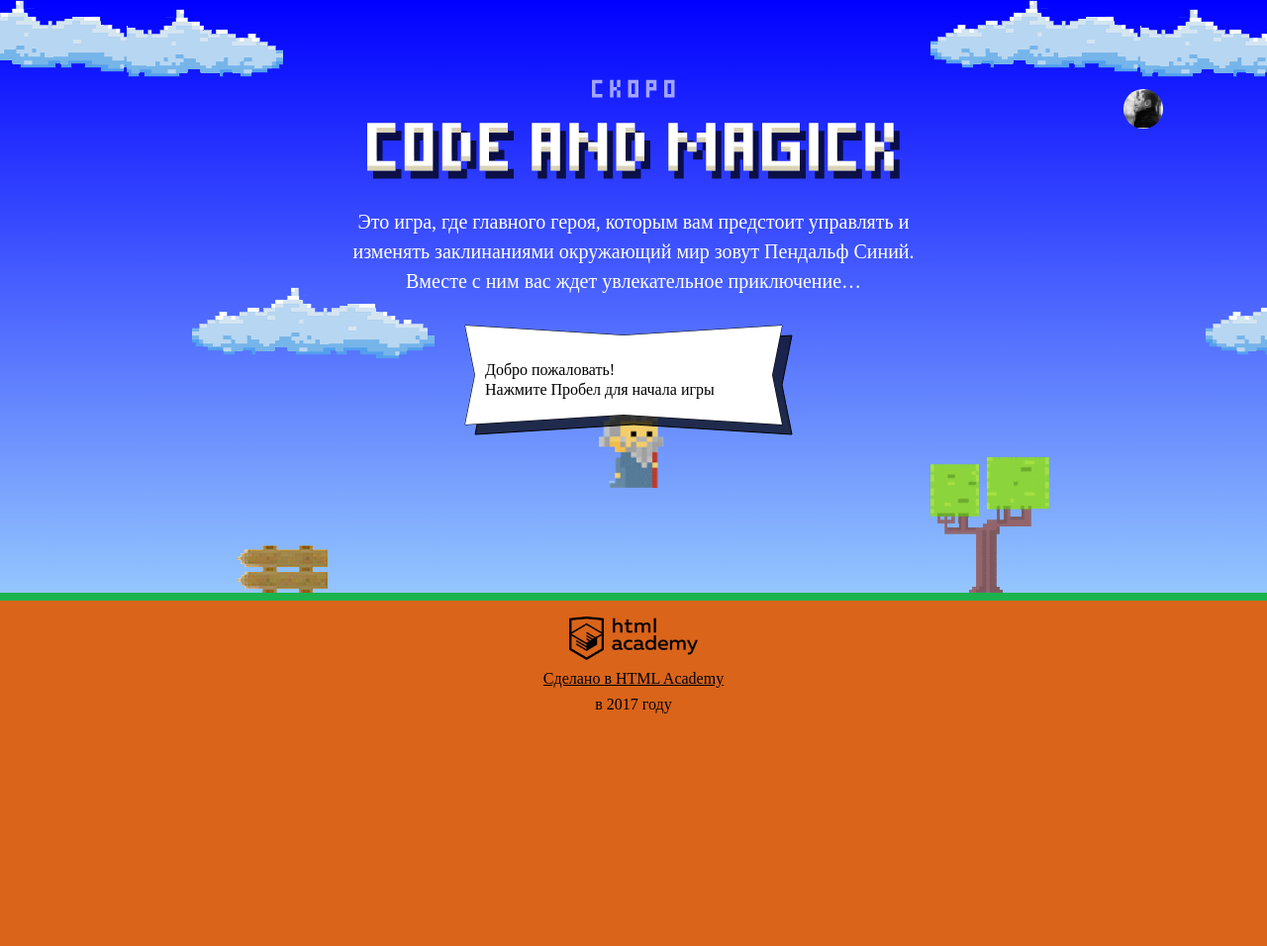
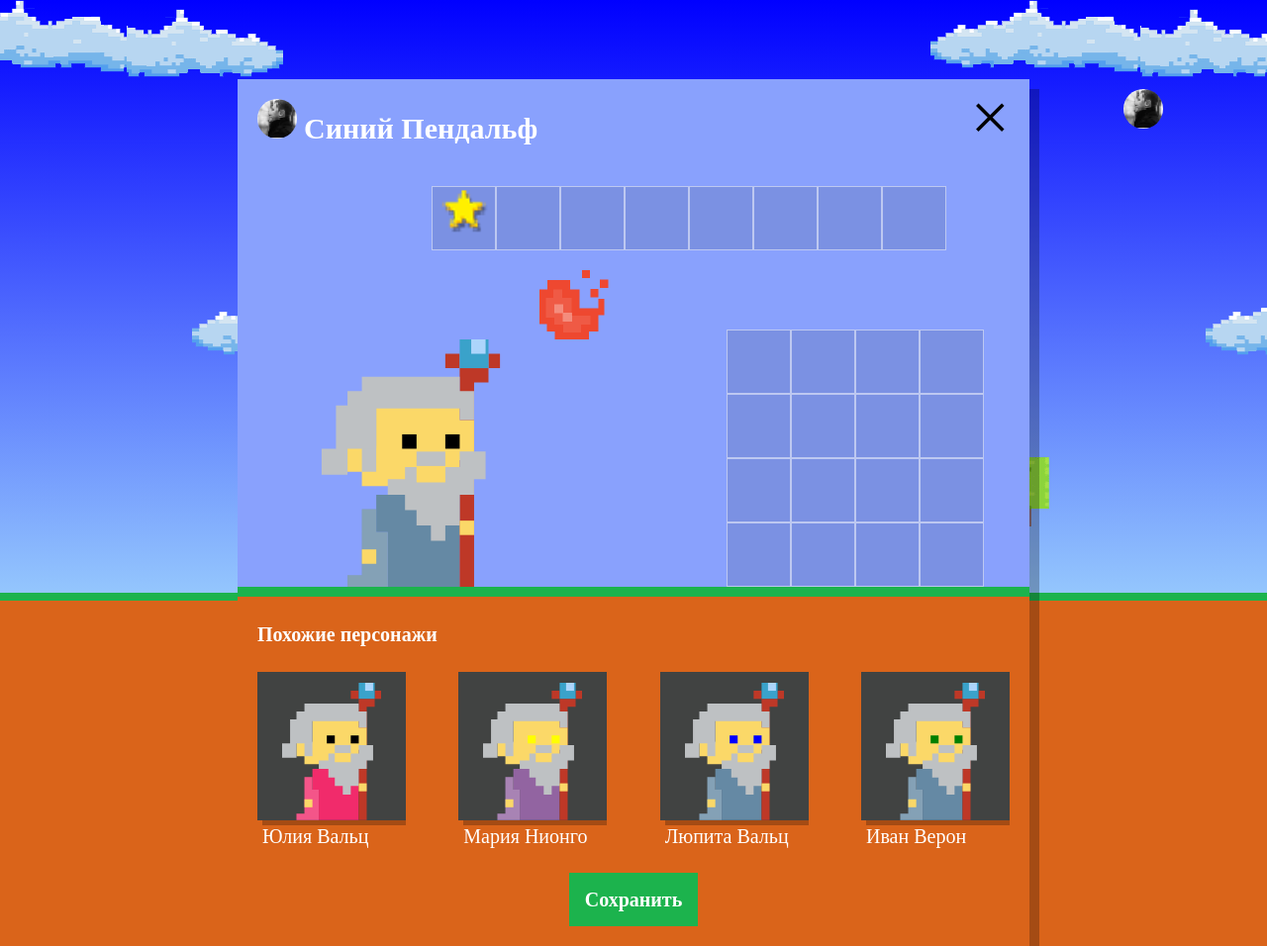
Before and after one commit to Asperiks/239338-code-and-magick, a website: page index.html in a window 1280 px wide. Shown: the whole page at 99% size. Before the commit the page ends 800 px from the top, so only its background shows below. Drawn offline with Linux system fonts and the light colour scheme; a web font is replaced by a local one.

Commit message:
Реализация вывода похожих персонажей

```diff
--- a/index.html
+++ b/index.html
@@ -201,6 +201,7 @@
 </script>
 
 <script src="js/stat.js"></script>
+<script src="js/setup.js"></script>
 <script src="js/game.js"></script>
 
 </body>
--- /dev/null
+++ b/js/setup.js
@@ -0,0 +1,88 @@
+'use strict';
+
+
+var WizardsProps = {
+  QUANTITY: 4,
+  NAMES: [
+    'Иван',
+    'Хуан Себастьян',
+    'Мария',
+    'Кристоф',
+    'Виктор',
+    'Юлия',
+    'Люпита',
+    'Вашингтон'
+  ],
+  SURNAMES: [
+    'да Марья',
+    'Верон',
+    'Мирабелла',
+    'Вальц',
+    'Онопко',
+    'Топольницкая',
+    'Нионго',
+    'Ирвинг'
+  ],
+  COAT_COLORS: [
+    'rgb(101, 137, 164)',
+    'rgb(241, 43, 107)',
+    'rgb(146, 100, 161)',
+    'rgb(56, 159, 117)',
+    'rgb(215, 210, 55)',
+    'rgb(0, 0, 0)'
+  ],
+  EYES_COLORS: [
+    'black',
+    'red',
+    'blue',
+    'yellow',
+    'green'
+  ]
+};
+
+
+var getRandomItem = function (arr) {
+  return arr[Math.floor(Math.random() * arr.length)];
+};
+
+var generateWizards = function () {
+  var wizards = [];
+
+  for (var i = 0; i < WizardsProps.QUANTITY; i++) {
+    wizards[i] = {
+      name: getRandomItem(WizardsProps.NAMES) + ' ' + getRandomItem(WizardsProps.SURNAMES),
+      coatColor: getRandomItem(WizardsProps.COAT_COLORS),
+      eyesColor: getRandomItem(WizardsProps.EYES_COLORS)
+    };
+  }
+
+  return wizards;
+};
+
+var renderWizard = function (template, wizard) {
+  var anotherWizard = template.cloneNode(true);
+
+  anotherWizard.querySelector('.setup-similar-label').textContent = wizard.name;
+  anotherWizard.querySelector('.wizard-coat').style.fill = wizard.coatColor;
+  anotherWizard.querySelector('.wizard-eyes').style.fill = wizard.eyesColor;
+
+  return anotherWizard;
+};
+
+var getSimilarWizards = function (wizards) {
+  var similarWizards = document.querySelector('.setup-similar-list');
+  var fragment = document.createDocumentFragment();
+  var wizardTemplate = document.querySelector('#similar-wizard-template').content.querySelector('.setup-similar-item');
+
+  for (var i = 0; i < wizards.length; i++) {
+    fragment.appendChild(renderWizard(wizardTemplate, wizards[i]));
+  }
+
+  similarWizards.appendChild(fragment);
+  document.querySelector('.setup-similar').classList.remove('hidden');
+};
+
+
+getSimilarWizards(generateWizards());
+
+document.querySelector('.setup').classList.remove('hidden');
```
